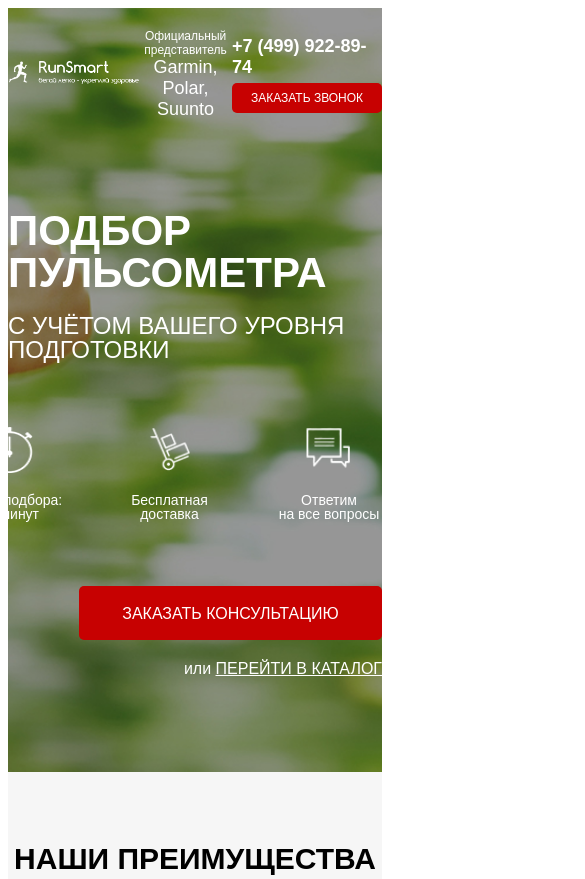
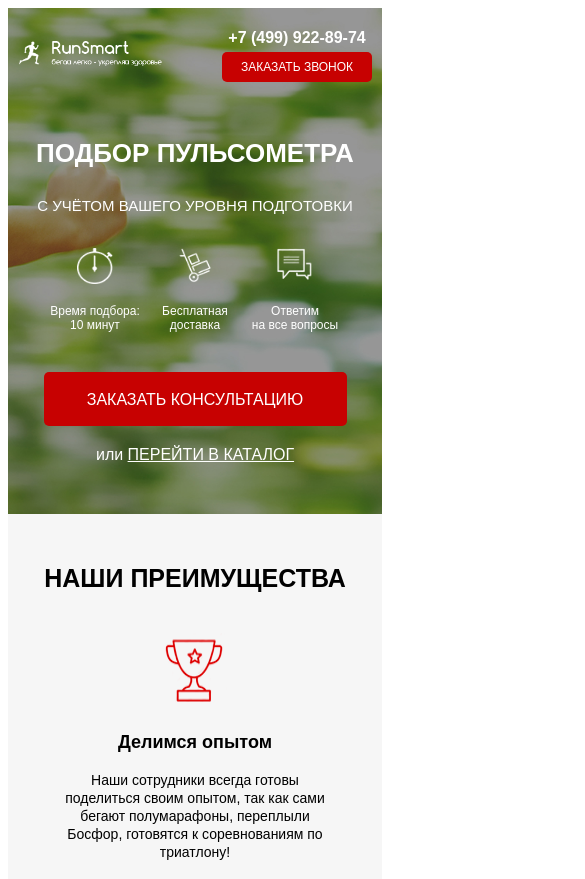
Before and after one commit to rafaelgubaidullin/pulse-scss, a website: page src/index.html in a window 390 px wide. Shown: the top 879 px of the page, 585 px wide, since content can reach past the window. Drawn offline with Linux system fonts and the light colour scheme.

Commit message:
responsive for hero & advantages
add:
file _media.css in  blocks

```diff
--- a/src/sass/blocks/_hero.scss
+++ b/src/sass/blocks/_hero.scss
@@ -1,7 +1,7 @@
 .hero {
   min-height: 650px;
   padding: 21px 0 93px 0;
-  background: url(/../img/hero-bg.jpg) center (center/cover) no-repeat;
+  background: url("../img/hero-bg.jpg") center (center/cover) no-repeat;
   &__wrapper {
     display: flex;
     flex-direction: column;
--- /dev/null
+++ b/src/sass/blocks/_media.scss
@@ -0,0 +1,85 @@
+@media (max-width: 1200px) {
+  .hero {
+    min-height: 400px;
+    &__wrapper {
+      align-items: center;
+    }
+  }
+  .advantages {
+    min-height: 300px;
+  }
+}
+
+@media (max-width: 991px) {
+  .header {
+    justify-content: center;
+    gap: 60px;
+  }
+  .advantages {
+    &__items {
+      flex-direction: column;
+    }
+    &__item-text {
+      margin: 0 auto;
+      margin-bottom: 30px;
+    }
+  }
+}
+
+@media (max-width: 767px) {
+  .header {
+    margin-bottom: 50px;
+    &__official {
+      display: none;
+    }
+  }
+  .hero {
+    &__offer {
+      font-size: 36px;
+    }
+    &__suboffer {
+      font-size: 21px;
+      margin-bottom: 30px;
+    }
+  }
+}
+
+@media (max-width: 575px) {
+  .header {
+    padding: 0 10px;
+    &__contacts {
+      align-items: center;
+    }
+    &__phone {
+      font-size: 16px;
+    }
+  }
+  .hero {
+    padding-bottom: 50px;
+    &__offer {
+      font-size: 26px;
+      margin-bottom: 20px;
+    }
+    &__suboffer {
+      font-size: 15px;
+    }
+    &__icons {
+      width: 300px;
+      margin-bottom: 40px;
+    }
+    &__icon {
+      font-size: 12px;
+      img {
+        width: 36px;
+        height: 36px;
+      }
+    }
+  }
+  .advantages {
+    padding: 50px 0;
+    &__title {
+      font-size: 25px;
+      margin-bottom: 40px;
+    }
+  }
+}
--- a/src/sass/style.scss
+++ b/src/sass/style.scss
@@ -1,5 +1,5 @@
 @import "base/variables", "blocks/hero", "blocks/header", "blocks/buttons",
-  "blocks/advantages";
+  "blocks/advantages", "blocks/media";
 * {
   font-family: "Museo Sans Curl", sans-serif;
 }
```
Also changed, not shown: src/css/style.min.css.
